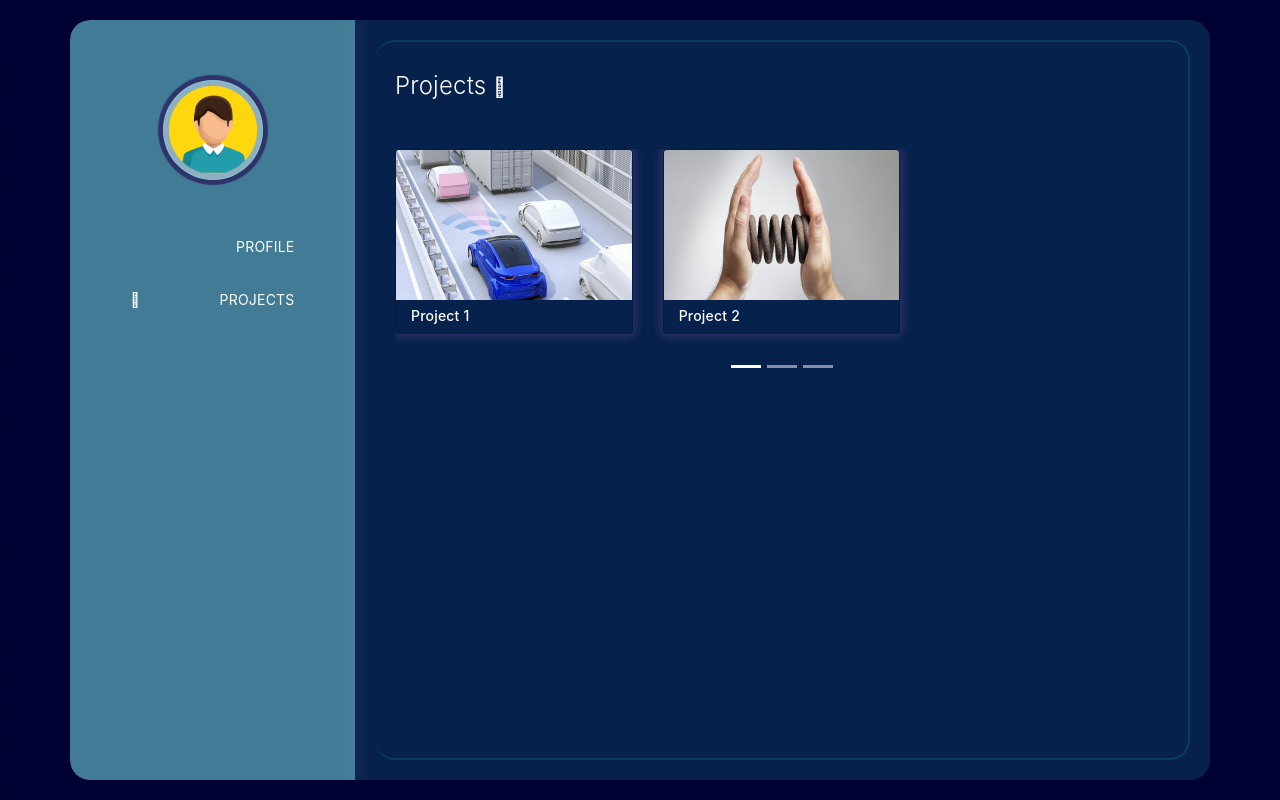
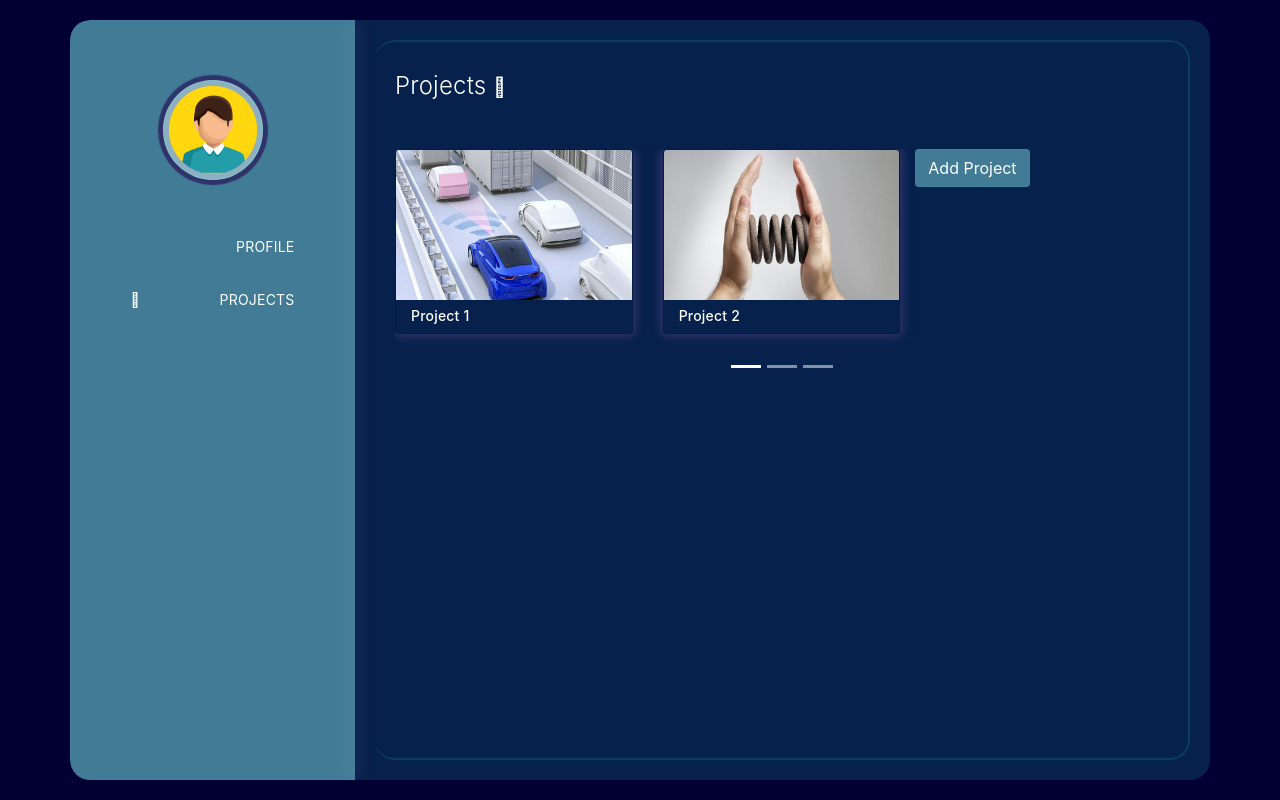
Before and after one commit to ashutoshsingh2073/ProjectQue2, a plain HTML site: page Login Page/homepage/profilepage/Projects.html in a window 1280 px wide. Drawn offline with nearby package versions, Linux system fonts and the light colour scheme; some icons are missing.

Commit message:
Update Projects.html
"Add Project" button

```diff
--- a/Login Page/homepage/profilepage/Projects.html
+++ b/Login Page/homepage/profilepage/Projects.html
@@ -84,6 +84,12 @@
 											  	</div>
 											</div>
 										</div>
+										<div>
+
+											<!-- Inside the content-section of Projects.html -->
+											<button class="btn btn-primary" onclick="window.location.href='addproject.html'">Add Project</button>
+
+										</div>
 									</div>
 							    </div>
 						  	</div>
```
